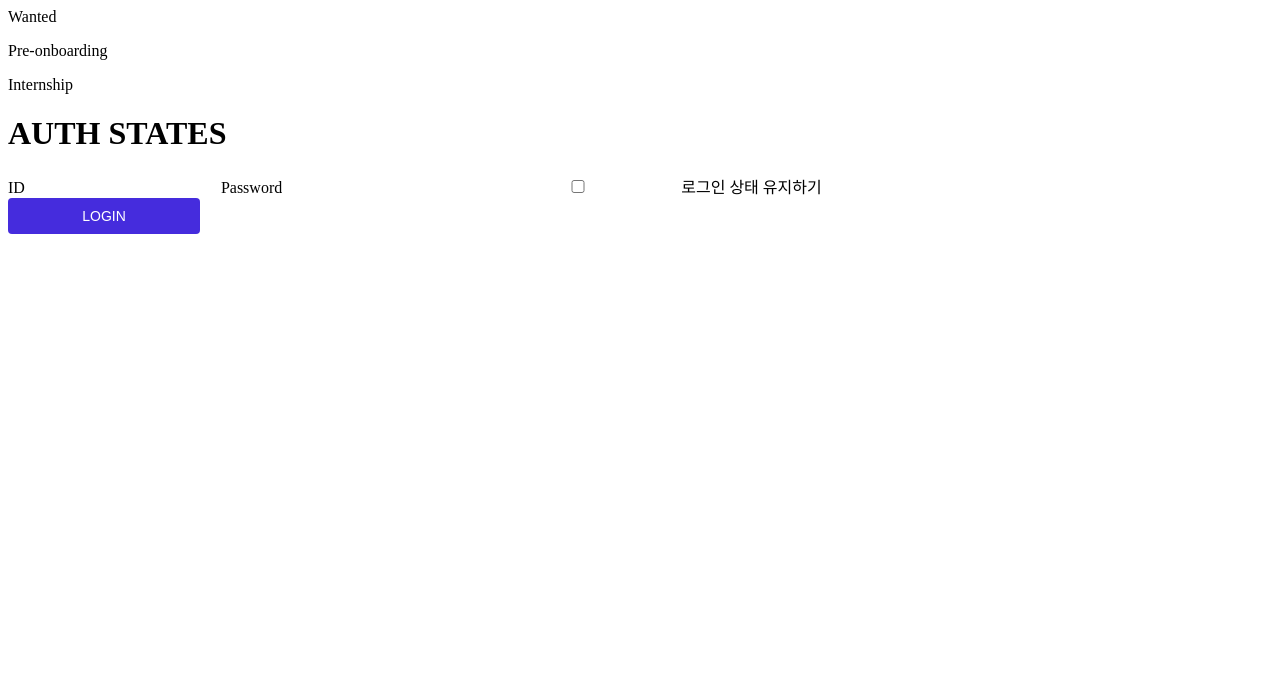
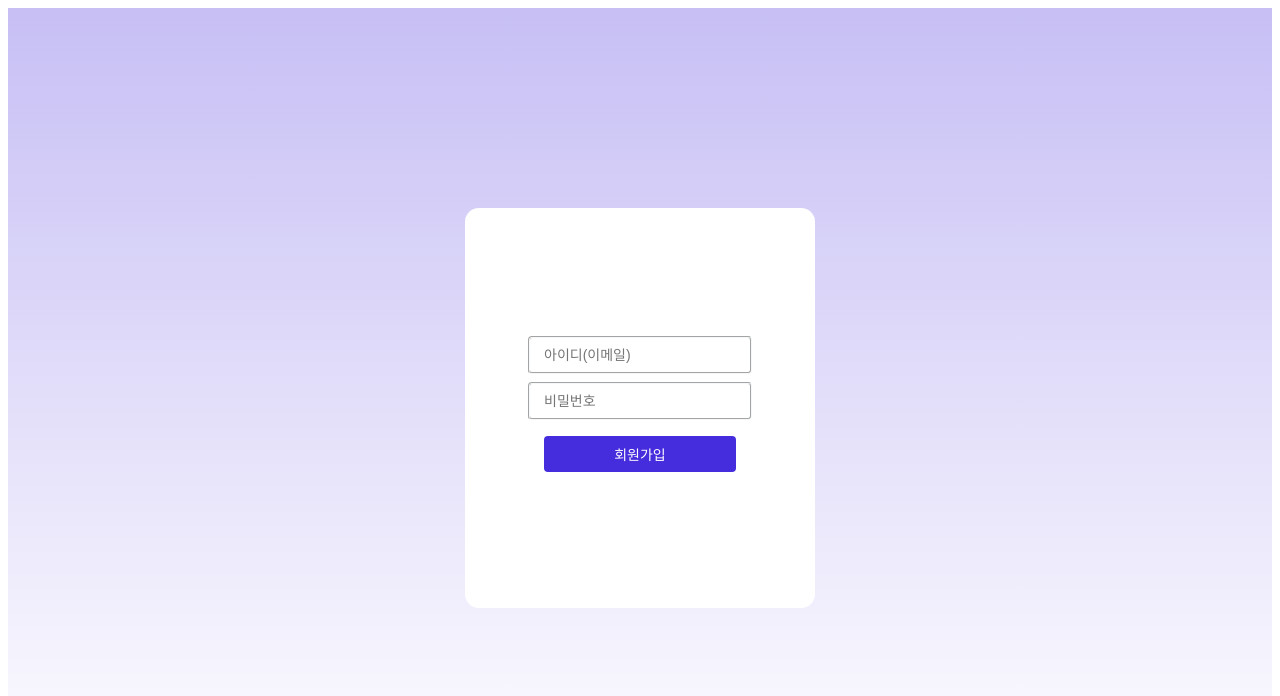
Before and after one commit to UseonJ/wanted-pre-onboarding-frontend-old, a React (Create React App) app in the folder wanted-pre-onboarding-frontend/: page /signin in a window 1280 px wide. Shown: the top 696 px of the page. Built offline with nearby package versions, Linux system fonts and the light colour scheme.

Commit message:
♻️UI synchrounizing Signup & Singin page

```diff
--- a/wanted-pre-onboarding-frontend/src/pages/Signin.jsx
+++ b/wanted-pre-onboarding-frontend/src/pages/Signin.jsx
@@ -1,63 +1,31 @@
 import React, { useState } from 'react';
+import { Main} from '../components/Main';
+import stc from 'styled-components'
+
+const Signin_Body = stc.div`
+display: flex;
+flex-direction: column;
+align-items: center;
+justify-content: center;
+height: 100vh;
+background-image: linear-gradient(
+    to bottom,
+    rgba(69, 44, 221, 0.3),
+    rgba(255, 255, 255, 0)
+  )
+`
 
 export default function Signin(){
-    const [loginInfo, setLoginInfo] = useState({
-        userId: '',
-        password: '',
-      });
-      const [checkedKeepLogin, setCheckedKeepLogin] = useState(false);
-      const [errorMessage, setErrorMessage] = useState('');
-      const handleInputValue = (key) => (e) => {
-        setLoginInfo({ ...loginInfo, [key]: e.target.value });
-      };
-      const loginRequestHandler = () => {
-        const { userId, password } = loginInfo;
-        if (!userId || !password) {
-          setErrorMessage('아이디와 비밀번호를 입력하세요');
-          return;
-        } else {
-          setErrorMessage('');
-        }
-      };
 
-    return(
-        <div className='container'>
-      <div className='left-box'>
-        <span>
-          Wanted
-          <p>Pre-onboarding</p>
-          Internship
-        </span>
-      </div>
-      <div className='right-box'>
-        <h1>AUTH STATES</h1>
-        <form onSubmit={(e) => e.preventDefault()}>
-          <div className='input-field'>
-            <span>ID</span>
-            <input type='text' data-testid='id-input' onChange={handleInputValue('userId')} />
-            <span>Password</span>
-            <input
-              type='password'
-              data-testid='password-input'
-              onChange={handleInputValue('password')}
-            />
-            <label className='checkbox-container'>
-              <input type='checkbox' onChange={() => setCheckedKeepLogin(!checkedKeepLogin)} />
-              {' 로그인 상태 유지하기'}
-            </label>
-          </div>
-          <button type='submit' onClick={loginRequestHandler}>
-            LOGIN
-          </button>
-          {errorMessage ? (
-            <div id='alert-message' data-testid='alert-message'>
-              {errorMessage}
-            </div>
-          ) : (
-            ''
-          )}
-        </form>
-      </div>
-    </div>
+  const title = '로그인'
+
+  return(
+
+
+    <Signin_Body>
+      <Main title = {title}>
+      </Main>
+    </Signin_Body>
+
     )
 }
--- a/wanted-pre-onboarding-frontend/src/pages/Signup.jsx
+++ b/wanted-pre-onboarding-frontend/src/pages/Signup.jsx
@@ -1,8 +1,4 @@
 import stc from 'styled-components'
-
-import { Fieldset_Input } from "../components/Fieldset_Input";
-import { Fieldset_Button } from "../components/Fieldset_Button";
-import { Message_div } from "../components/Message_div";
 import { Main } from "../components/Main";
 
 const Signup_Body = stc.div`
@@ -19,21 +15,17 @@ background-image: linear-gradient(
 `
 
 export default function Signup () {
-    return(
+
+  const title = '회원가입'
+
+  return(
+
 
 
     <Signup_Body>
-      <Main>
+      <Main title = {title}>
       </Main>
     </Signup_Body>
 
     )
 }
-
-{/* <Fieldset_Input></Fieldset_Input>   */}
-{/* <Message_div></Message_div>
-      <Message_div></Message_div> */}
-{/* <Fieldset_Input></Fieldset_Input> */}
-{/* <Fieldset_Input></Fieldset_Input> */}
-{/* <Message_div></Message_div> */}
-{/* <Fieldset_Button></Fieldset_Button> */}
```
